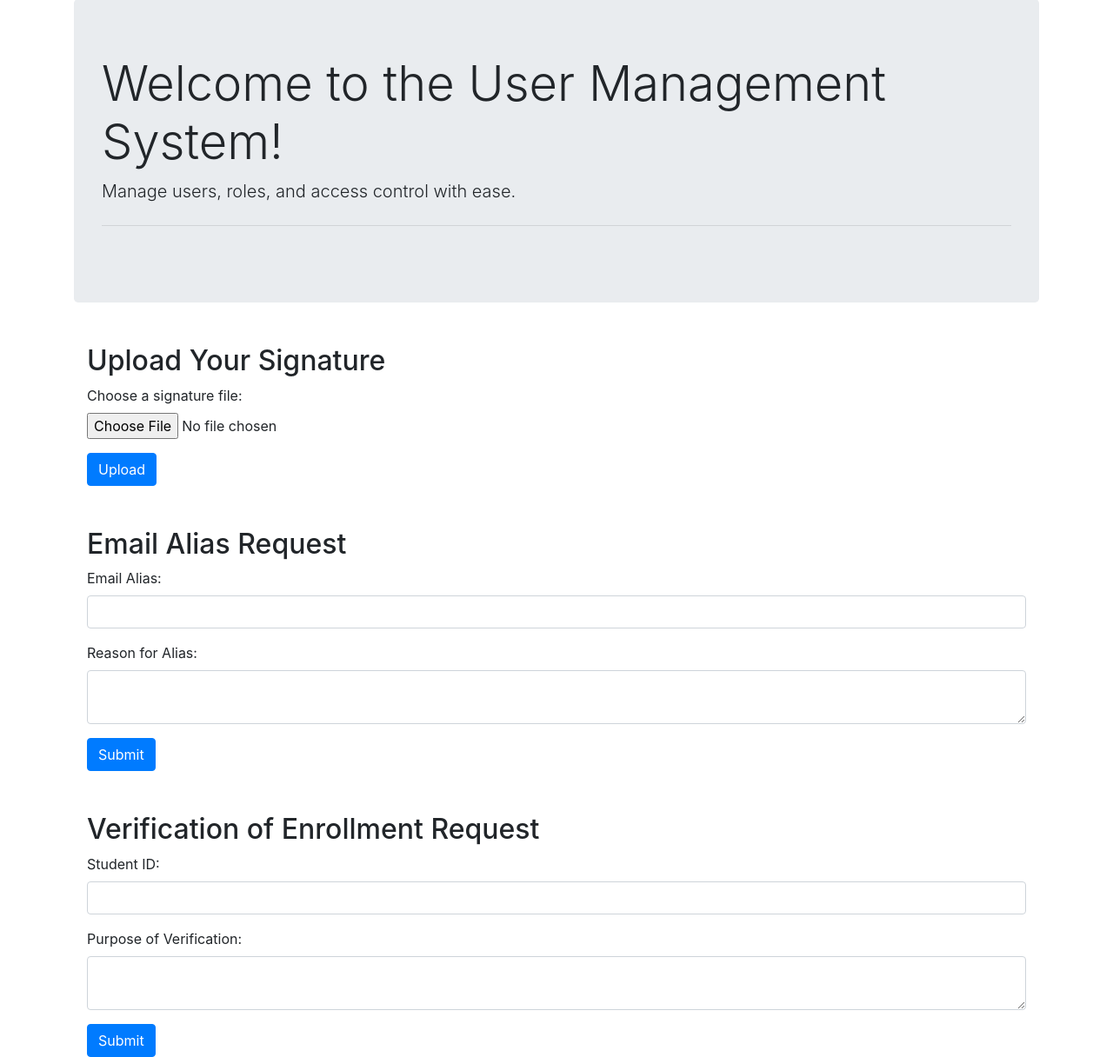
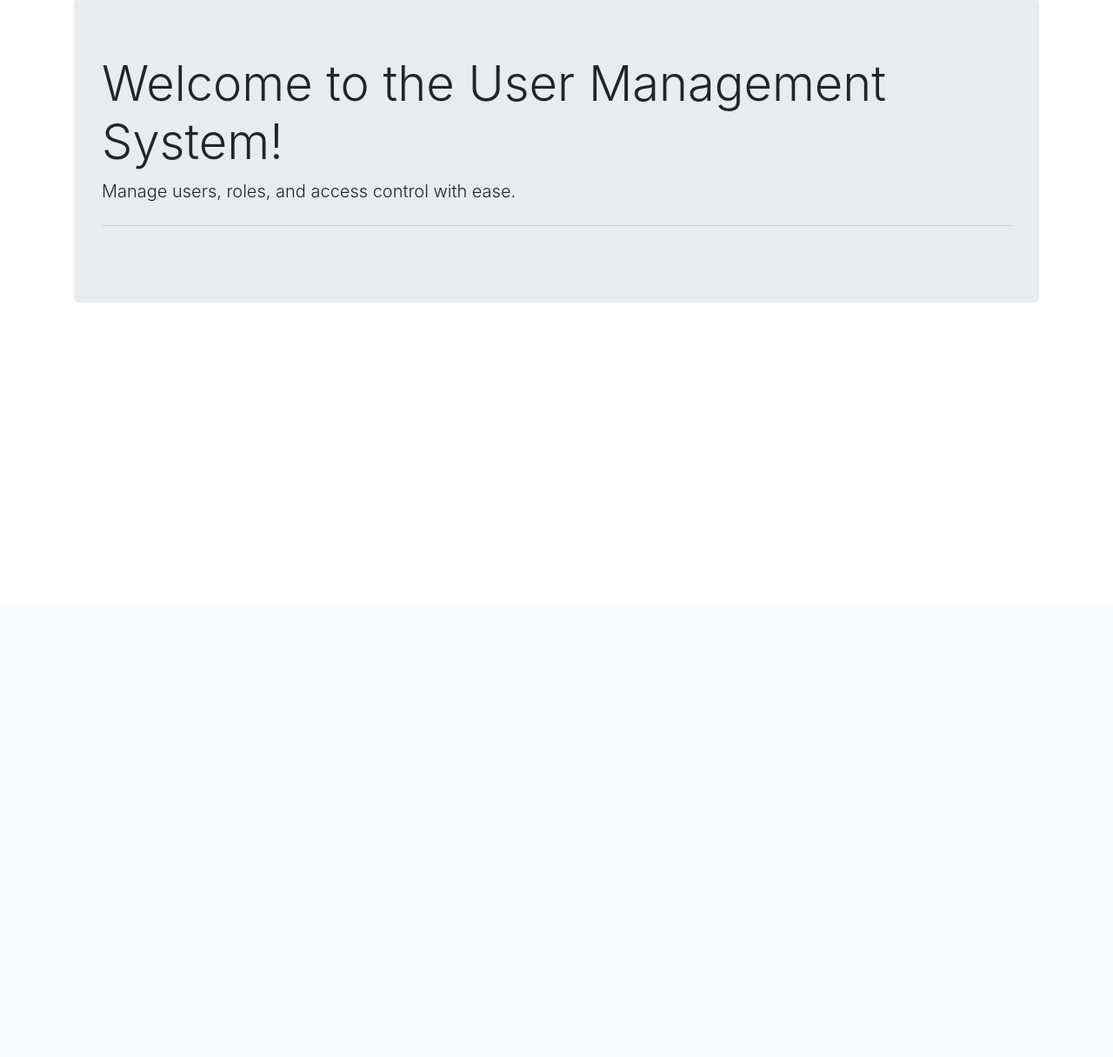
Before and after one commit to MontyPithon/bancroff, a Flask app: page / in a window 1280 px wide. Shown: the part 105-1321 px from the top of the page at 87% size. After the commit the page ends 453 px from the top, so only its background shows below. Run offline with Flask 3, Linux system fonts and the light colour scheme; some libraries are stand-ins or nearby versions.

Commit message:
remove forms

```diff
--- a/templates/index.html
+++ b/templates/index.html
@@ -10,57 +10,6 @@
     <!-- Button to create a new user -->
     <a class="btn btn-primary btn-lg" href="{{ url_for('create_user') }}" role="button">Create User</a>
     {% endif %}
-</div>
-
-<!-- Signature Upload Section -->
-<div class="container mt-5">
-    <h2>Upload Your Signature</h2>
-    <form id="signatureForm" enctype="multipart/form-data">
-        <input type="hidden" id="userId" name="userId" value="{{ session.get('user_id') }}">
-        <div class="form-group">
-            <label for="signatureFile">Choose a signature file:</label>
-            <input type="file" class="form-control-file" id="signatureFile" name="signatureFile" accept="image/*" required>
-        </div>
-        <button type="submit" class="btn btn-primary">Upload</button>
-    </form>
-</div>
-
-<!-- Email Alias Approval Form Section -->
-<div class="container mt-5">
-    <h2>Email Alias Request</h2>
-    <form id="emailAliasForm">
-        <input type="hidden" id="firstName" name="firstName">
-        <input type="hidden" id="lastName" name="lastName">
-        <input type="hidden" id="submissionDate" name="submissionDate">
-        <div class="form-group">
-            <label for="alias">Email Alias:</label>
-            <input type="text" class="form-control" id="alias" name="alias" required>
-        </div>
-        <div class="form-group">
-            <label for="reason">Reason for Alias:</label>
-            <textarea class="form-control" id="reason" name="reason" required></textarea>
-        </div>
-        <button type="submit" class="btn btn-primary">Submit</button>
-    </form>
-</div>
-
-<!-- Verification of Enrollment Approval Form Section -->
-<div class="container mt-5">
-    <h2>Verification of Enrollment Request</h2>
-    <form id="verificationOfEnrollmentForm">
-        <input type="hidden" id="firstName" name="firstName">
-        <input type="hidden" id="lastName" name="lastName">
-        <input type="hidden" id="submissionDate" name="submissionDate">
-        <div class="form-group">
-            <label for="student_id">Student ID:</label>
-            <input type="text" class="form-control" id="student_id" name="student_id" required>
-        </div>
-        <div class="form-group">
-            <label for="purpose">Purpose of Verification:</label>
-            <textarea class="form-control" id="purpose" name="purpose" required></textarea>
-        </div>
-        <button type="submit" class="btn btn-primary">Submit</button>
-    </form>
 </div>
 
 <script>
```
Also changed, not shown: templates/email_alias.html (deleted, +0 -52 lines), templates/verification_of_enrollment.html (deleted, +0 -52 lines).
